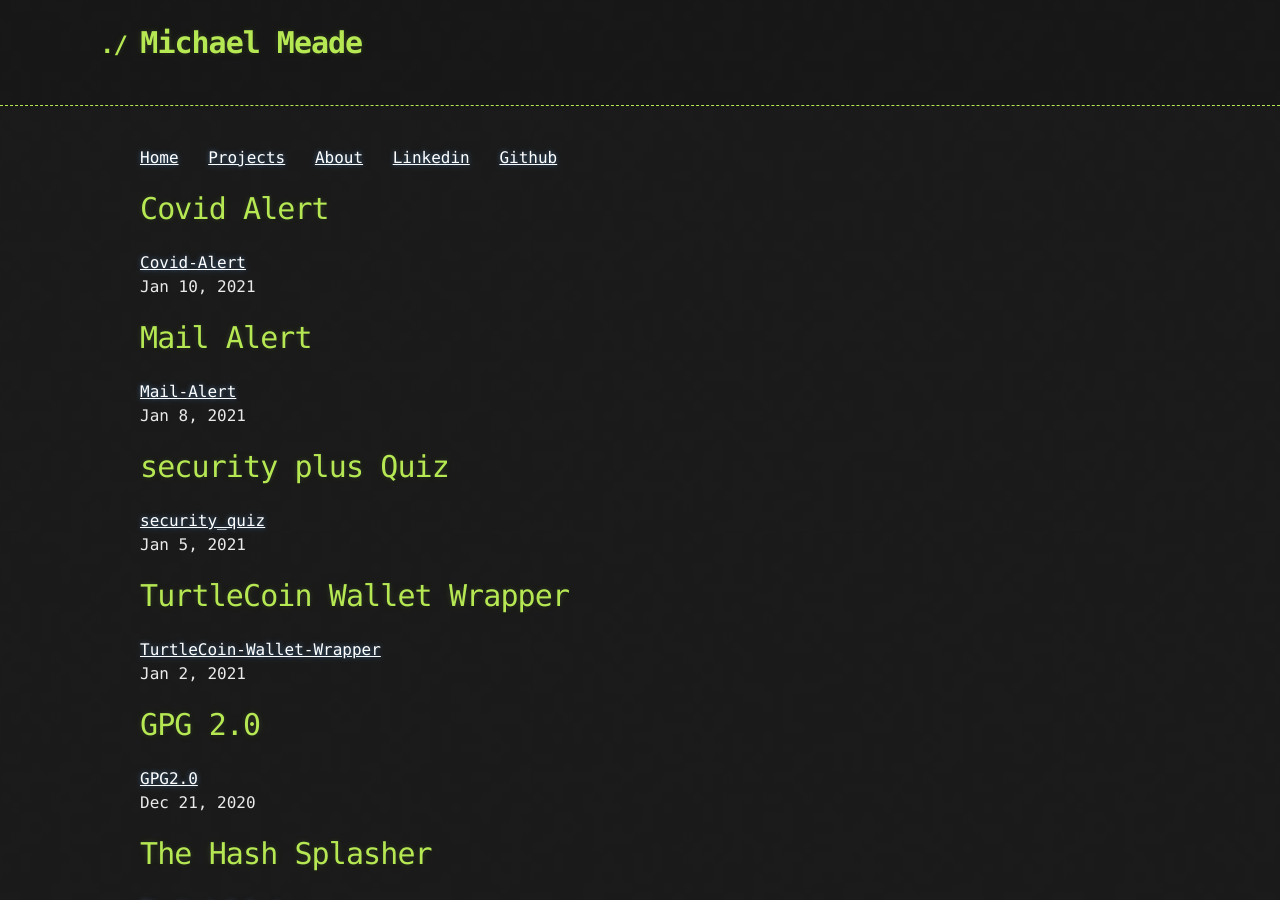
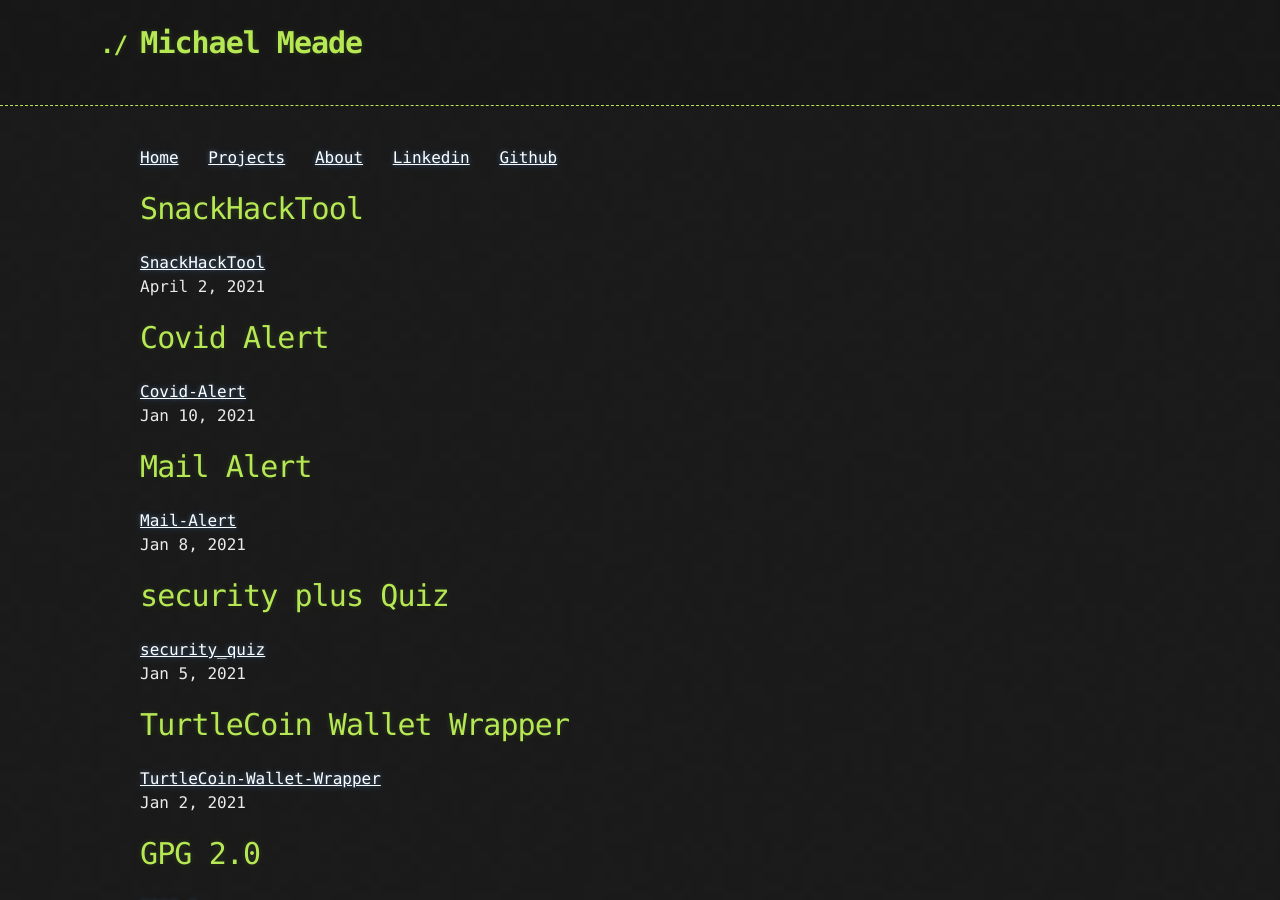
Before and after one commit to Michael-Meade/MinerFind, a Jekyll site: the page built from Projects.md, in a window 1280 px wide and 900 px high. Built offline with Jekyll 4.4.1, drawn with Linux system fonts in a browser that asks for light colours; our own code applies the rules of GitHub Pages for plain Markdown files; the repository's description, which GitHub fills in, is left out.

Commit message:
Update Projects.md

```diff
--- a/Projects.md
+++ b/Projects.md
@@ -1,3 +1,7 @@
+# SnackHackTool
+[SnackHackTool](./Projects/TheSnackHackTool.md)<br>
+April 2, 2021
+
 # Covid Alert
 [Covid-Alert](./Projects/CovidAlert.md)<br>
 Jan 10, 2021
```
